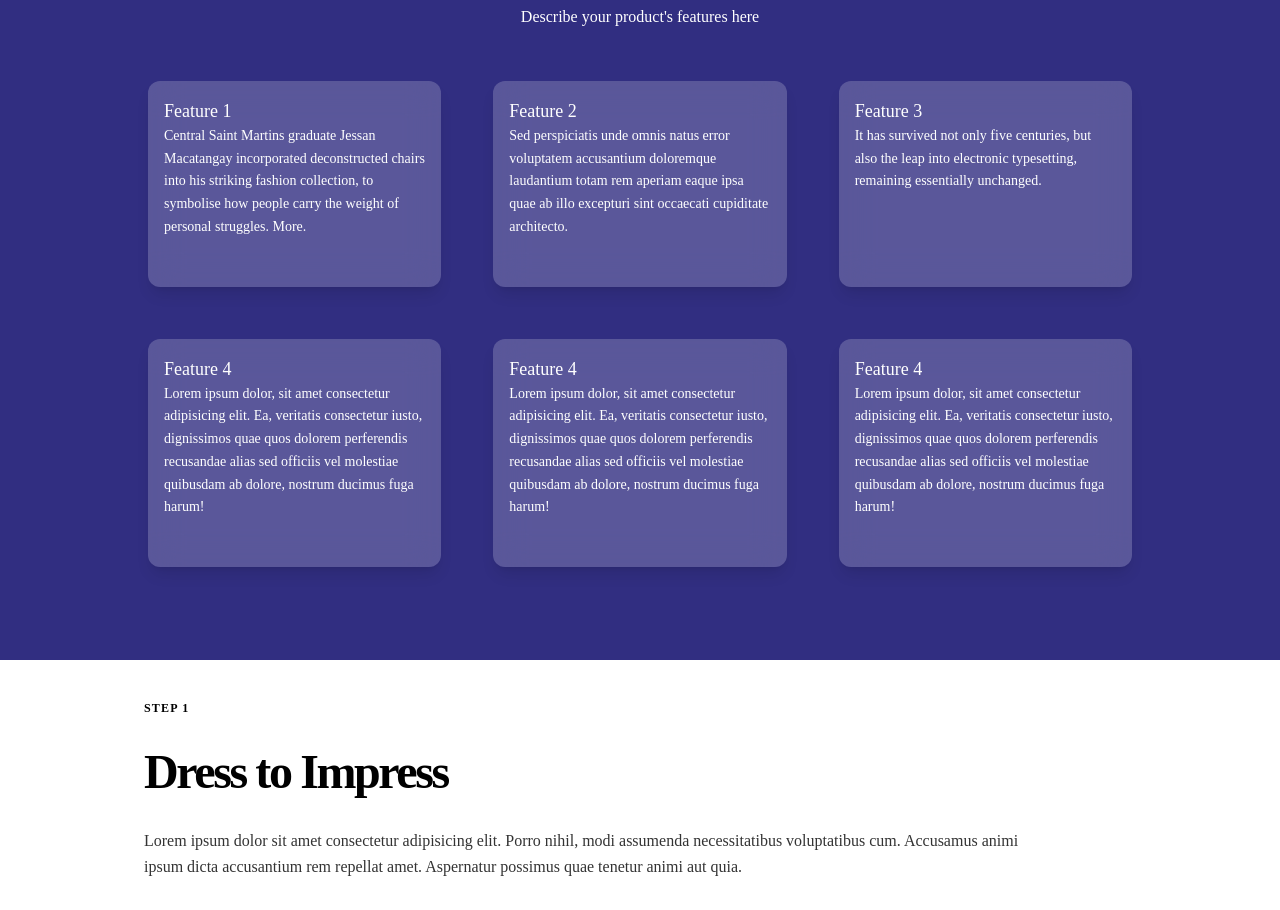
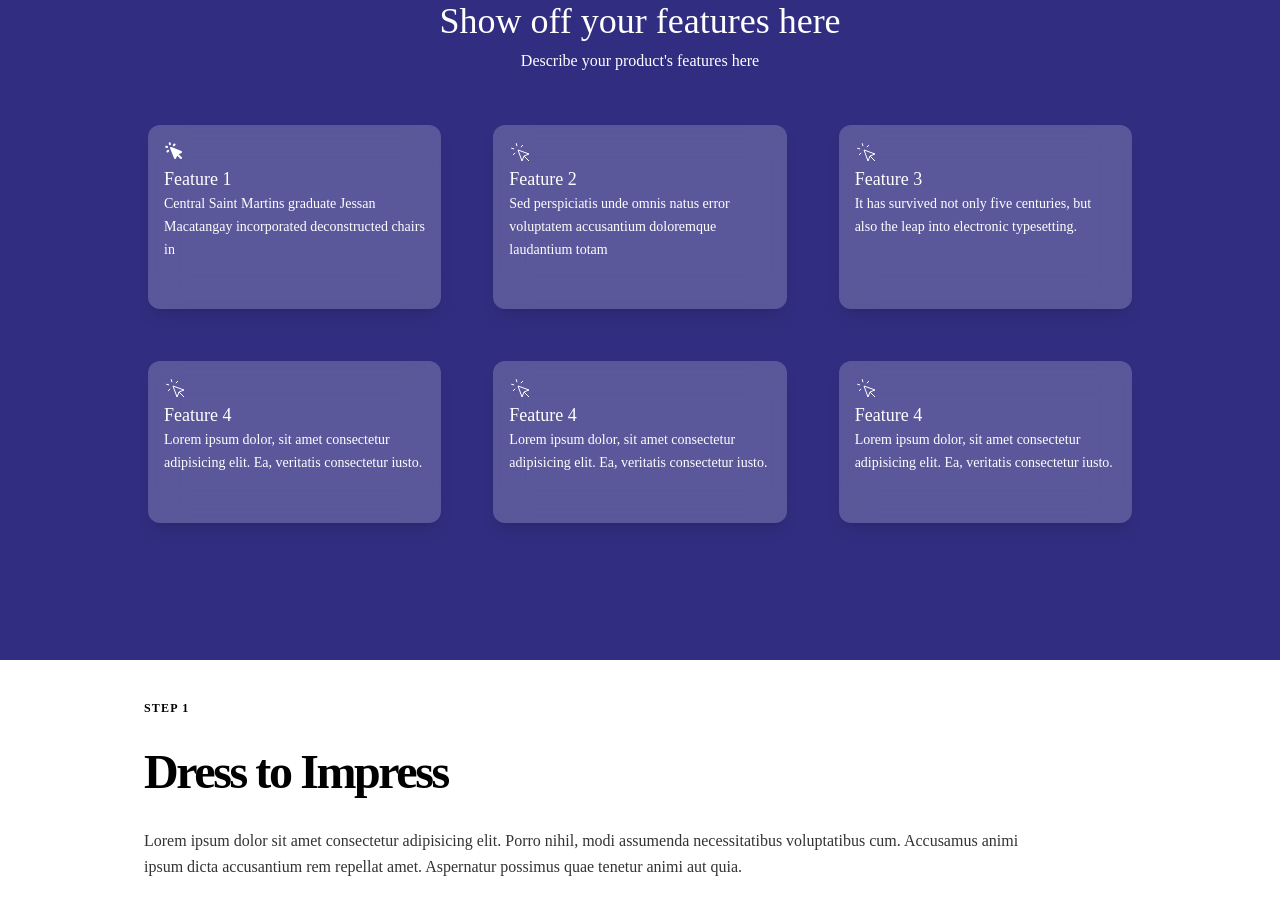
Before and after one commit to synerjay/landing-page-template-nextjs, a Next.js app: page / in a window 1280 px wide. Shown: the part 1740-2650 px from the top of the page. Built offline with nearby package versions, Linux system fonts and the light colour scheme.

Commit message:
added svg property to feature component

```diff
--- a/comps/Feature.js
+++ b/comps/Feature.js
@@ -7,6 +7,10 @@ const FeatureBox = (props) => {
       {props.features.map((feature, key) => (
         <GlassCard key={key}>
           <div className='lg:flex-grow w-auto flex flex-col md:items-start md:text-left items-center text-center p-4'>
+            <div
+              className='h-6 w-6'
+              dangerouslySetInnerHTML={{ __html: feature.svg }}
+            />
             <h1 className='text-lg font-medium text-white '>{feature.title}</h1>
             <p className='mb-8 text-white leading-relaxed text-sm'>
               {feature.desc}
@@ -22,44 +26,44 @@ const Feature = () => {
   const features = [
     {
       id: 1,
-      img: './images/45.png',
+      svg: '<svg xmlns="http://www.w3.org/2000/svg" class="h-5 w-5" viewBox="0 0 20 20" fill="currentColor"><path fill-rule="evenodd" d="M6.672 1.911a1 1 0 10-1.932.518l.259.966a1 1 0 001.932-.518l-.26-.966zM2.429 4.74a1 1 0 10-.517 1.932l.966.259a1 1 0 00.517-1.932l-.966-.26zm8.814-.569a1 1 0 00-1.415-1.414l-.707.707a1 1 0 101.415 1.415l.707-.708zm-7.071 7.072l.707-.707A1 1 0 003.465 9.12l-.708.707a1 1 0 001.415 1.415zm3.2-5.171a1 1 0 00-1.3 1.3l4 10a1 1 0 001.823.075l1.38-2.759 3.018 3.02a1 1 0 001.414-1.415l-3.019-3.02 2.76-1.379a1 1 0 00-.076-1.822l-10-4z" clip-rule="evenodd" /></svg>',
       title: 'Feature 1',
-      desc: 'Central Saint Martins graduate Jessan Macatangay incorporated deconstructed chairs into his striking fashion collection, to symbolise how people carry the weight of personal struggles. More.',
+      desc: 'Central Saint Martins graduate Jessan Macatangay incorporated deconstructed chairs in',
       link: '/',
     },
     {
       id: 2,
-      img: './images/Group Members.png',
+      svg: '<svg xmlns="http://www.w3.org/2000/svg" className="h-6 w-6" fill="none" viewBox="0 0 24 24" stroke="currentColor"><path strokeLinecap="round" strokeLinejoin="round" strokeWidth={2} d="M15 15l-2 5L9 9l11 4-5 2zm0 0l5 5M7.188 2.239l.777 2.897M5.136 7.965l-2.898-.777M13.95 4.05l-2.122 2.122m-5.657 5.656l-2.12 2.122" /></svg>',
       title: 'Feature 2',
-      desc: 'Sed perspiciatis unde omnis natus error voluptatem accusantium doloremque laudantium totam rem aperiam eaque ipsa quae ab illo excepturi sint occaecati cupiditate architecto.',
+      desc: 'Sed perspiciatis unde omnis natus error voluptatem accusantium doloremque laudantium totam',
       link: '/',
     },
     {
       id: 3,
-      img: './images/45.png',
+      svg: '<svg xmlns="http://www.w3.org/2000/svg" className="h-6 w-6" fill="none" viewBox="0 0 24 24" stroke="currentColor"><path strokeLinecap="round" strokeLinejoin="round" strokeWidth={2} d="M15 15l-2 5L9 9l11 4-5 2zm0 0l5 5M7.188 2.239l.777 2.897M5.136 7.965l-2.898-.777M13.95 4.05l-2.122 2.122m-5.657 5.656l-2.12 2.122" /></svg>',
       title: 'Feature 3',
-      desc: 'It has survived not only five centuries, but also the leap into electronic typesetting, remaining essentially unchanged.',
+      desc: 'It has survived not only five centuries, but also the leap into electronic typesetting.',
       link: '/',
     },
     {
       id: 4,
-      img: './images/45.png',
+      svg: '<svg xmlns="http://www.w3.org/2000/svg" className="h-6 w-6" fill="none" viewBox="0 0 24 24" stroke="currentColor"><path strokeLinecap="round" strokeLinejoin="round" strokeWidth={2} d="M15 15l-2 5L9 9l11 4-5 2zm0 0l5 5M7.188 2.239l.777 2.897M5.136 7.965l-2.898-.777M13.95 4.05l-2.122 2.122m-5.657 5.656l-2.12 2.122" /></svg>',
       title: 'Feature 4',
-      desc: 'Lorem ipsum dolor, sit amet consectetur adipisicing elit. Ea, veritatis consectetur iusto, dignissimos quae quos dolorem perferendis recusandae alias sed officiis vel molestiae quibusdam ab dolore, nostrum ducimus fuga harum!',
+      desc: 'Lorem ipsum dolor, sit amet consectetur adipisicing elit. Ea, veritatis consectetur iusto.',
       link: '/',
     },
     {
       id: 5,
-      img: './images/45.png',
+      svg: '<svg xmlns="http://www.w3.org/2000/svg" className="h-6 w-6" fill="none" viewBox="0 0 24 24" stroke="currentColor"><path strokeLinecap="round" strokeLinejoin="round" strokeWidth={2} d="M15 15l-2 5L9 9l11 4-5 2zm0 0l5 5M7.188 2.239l.777 2.897M5.136 7.965l-2.898-.777M13.95 4.05l-2.122 2.122m-5.657 5.656l-2.12 2.122" /></svg>',
       title: 'Feature 4',
-      desc: 'Lorem ipsum dolor, sit amet consectetur adipisicing elit. Ea, veritatis consectetur iusto, dignissimos quae quos dolorem perferendis recusandae alias sed officiis vel molestiae quibusdam ab dolore, nostrum ducimus fuga harum!',
+      desc: 'Lorem ipsum dolor, sit amet consectetur adipisicing elit. Ea, veritatis consectetur iusto.',
       link: '/',
     },
     {
       id: 6,
-      img: './images/45.png',
+      svg: '<svg xmlns="http://www.w3.org/2000/svg" className="h-6 w-6" fill="none" viewBox="0 0 24 24" stroke="currentColor"><path strokeLinecap="round" strokeLinejoin="round" strokeWidth={2} d="M15 15l-2 5L9 9l11 4-5 2zm0 0l5 5M7.188 2.239l.777 2.897M5.136 7.965l-2.898-.777M13.95 4.05l-2.122 2.122m-5.657 5.656l-2.12 2.122" /></svg>',
       title: 'Feature 4',
-      desc: 'Lorem ipsum dolor, sit amet consectetur adipisicing elit. Ea, veritatis consectetur iusto, dignissimos quae quos dolorem perferendis recusandae alias sed officiis vel molestiae quibusdam ab dolore, nostrum ducimus fuga harum!',
+      desc: 'Lorem ipsum dolor, sit amet consectetur adipisicing elit. Ea, veritatis consectetur iusto.',
       link: '/',
     },
   ];
```
